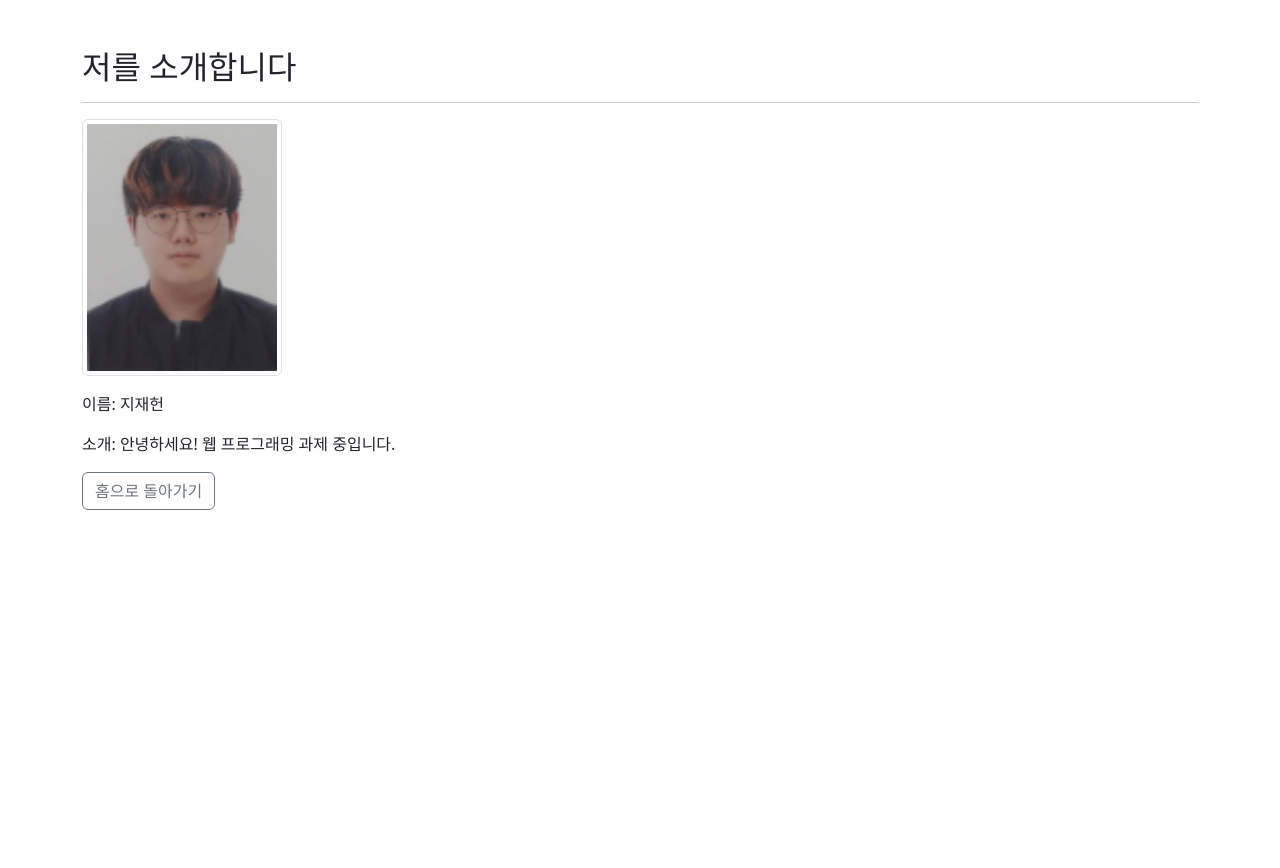
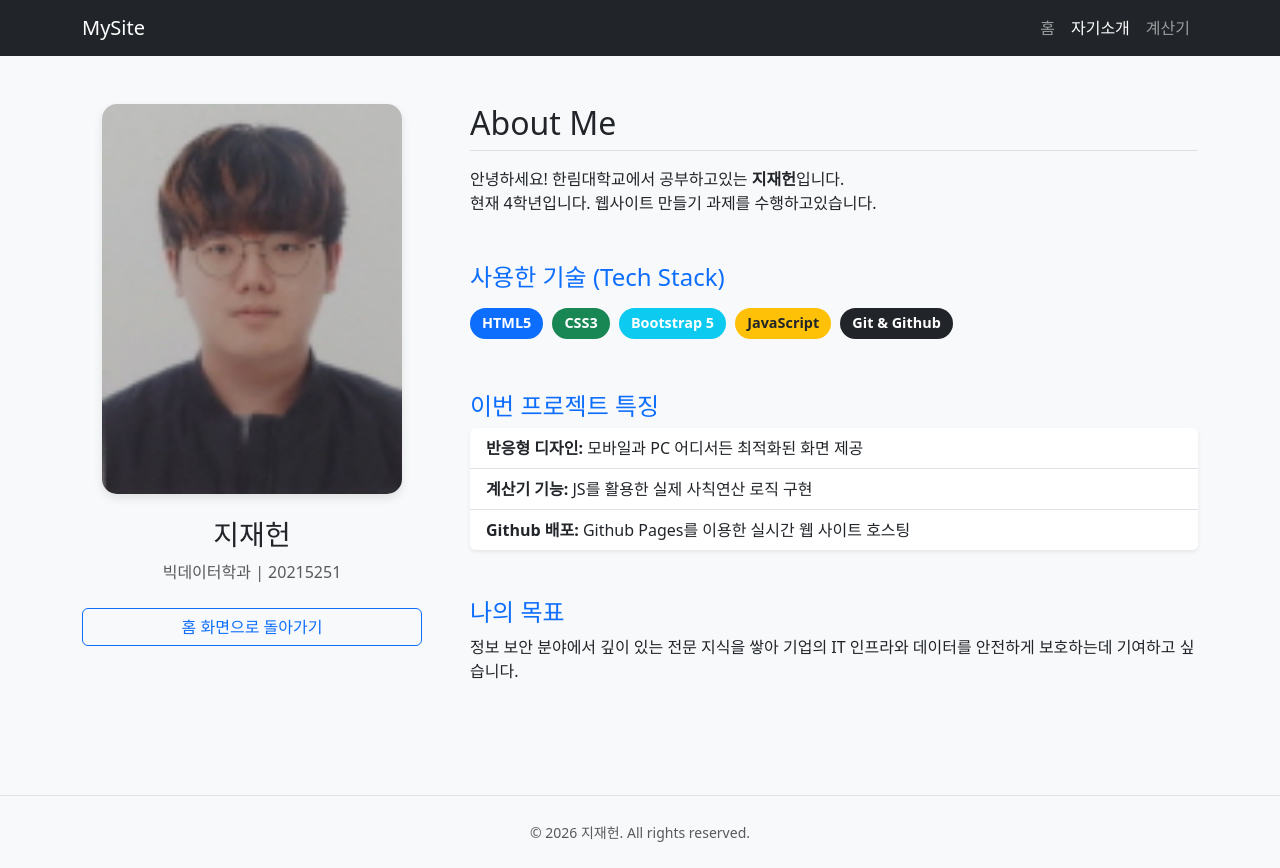
Before and after one commit to JiJaeHeon/my-homepage, a plain HTML site: page about.html in a window 1280 px wide. Before the commit the page ends 800 px from the top, so only its background shows below. Drawn offline with nearby package versions, Linux system fonts and the light colour scheme.

Commit message:
Add files via upload

```diff
--- a/about.html
+++ b/about.html
@@ -2,17 +2,86 @@
 <html lang="ko">
 <head>
     <meta charset="UTF-8">
-    <title>자기소개</title>
+    <meta name="viewport" content="width=device-width, initial-scale=1.0">
+    <title>자기소개 - My Website</title>
     <link href="https://cdn.jsdelivr.net/npm/bootstrap@5.3.0/dist/css/bootstrap.min.css" rel="stylesheet">
+    <style>
+        body { background-color: #f8f9fa; }
+        .profile-img {
+            width: 100%;
+            max-width: 300px;
+            border-radius: 15px;
+            box-shadow: 0 4px 10px rgba(0,0,0,0.1);
+        }
+        .skill-badge { font-size: 0.9rem; padding: 8px 12px; margin-right: 5px; margin-bottom: 5px; }
+    </style>
 </head>
 <body>
-    <div class="container mt-5">
-        <h2>저를 소개합니다</h2>
-        <hr>
-        <img src="photo.jpg" class="img-thumbnail mb-3" style="width:200px;">
-        <p>이름: 지재헌 </p>
-        <p>소개: 안녕하세요! 웹 프로그래밍 과제 중입니다.</p>
-        <a href="index.html" class="btn btn-outline-secondary">홈으로 돌아가기</a>
+
+    <nav class="navbar navbar-expand-lg navbar-dark bg-dark mb-5">
+        <div class="container">
+            <a class="navbar-brand" href="index.html">MySite</a>
+            <div class="navbar-nav">
+                <a class="nav-link" href="index.html">홈</a>
+                <a class="nav-link active" href="about.html">자기소개</a>
+                <a class="nav-link" href="calc.html">계산기</a>
+            </div>
+        </div>
+    </nav>
+
+    <div class="container pb-5">
+        <div class="row g-5">
+            <div class="col-md-4 text-center">
+                <img src="photo.jpg" class="profile-img mb-4" alt="내 프로필 사진">
+                <h3>지재헌</h3>
+                <p class="text-muted">빅데이터학과 | 20215251</p>
+                <div class="d-grid gap-2 mt-4">
+                    <a href="index.html" class="btn btn-outline-primary">홈 화면으로 돌아가기</a>
+                </div>
+            </div>
+
+            <div class="col-md-8">
+                <section class="mb-5">
+                    <h2 class="border-bottom pb-2">About Me</h2>
+                    <p class="mt-3 leading-relaxed">
+                        안녕하세요! 한림대학교에서 공부하고있는 <strong>지재헌</strong>입니다. <br>
+                        현재 4학년입니다. 웹사이트 만들기 과제를 수행하고있습니다.
+                    </p>
+                </section>
+
+                <section class="mb-5">
+                    <h4 class="text-primary">사용한 기술 (Tech Stack)</h4>
+                    <div class="mt-3">
+                        <span class="badge rounded-pill bg-primary skill-badge">HTML5</span>
+                        <span class="badge rounded-pill bg-success skill-badge">CSS3</span>
+                        <span class="badge rounded-pill bg-info skill-badge">Bootstrap 5</span>
+                        <span class="badge rounded-pill bg-warning text-dark skill-badge">JavaScript</span>
+                        <span class="badge rounded-pill bg-dark skill-badge">Git & Github</span>
+                    </div>
+                </section>
+
+                <section class="mb-5">
+                    <h4 class="text-primary">이번 프로젝트 특징</h4>
+                    <ul class="list-group list-group-flush shadow-sm rounded">
+                        <li class="list-group-item"> <strong>반응형 디자인:</strong> 모바일과 PC 어디서든 최적화된 화면 제공</li>
+                        <li class="list-group-item"> <strong>계산기 기능:</strong> JS를 활용한 실제 사칙연산 로직 구현</li>
+                        <li class="list-group-item"> <strong>Github 배포:</strong> Github Pages를 이용한 실시간 웹 사이트 호스팅</li>
+                    </ul>
+                </section>
+
+                <section>
+                    <h4 class="text-primary">나의 목표</h4>
+                    <p>정보 보안 분야에서 깊이 있는 전문 지식을 쌓아 기업의 IT 인프라와 데이터를 안전하게 보호하는데 기여하고 싶습니다.</p>
+                </div>
+            </div>
+        </div>
     </div>
+
+    <footer class="py-4 bg-light border-top mt-5">
+        <div class="container text-center text-muted">
+            <small>&copy; 2026 지재헌. All rights reserved.</small>
+        </div>
+    </footer>
+
 </body>
 </html>
```
